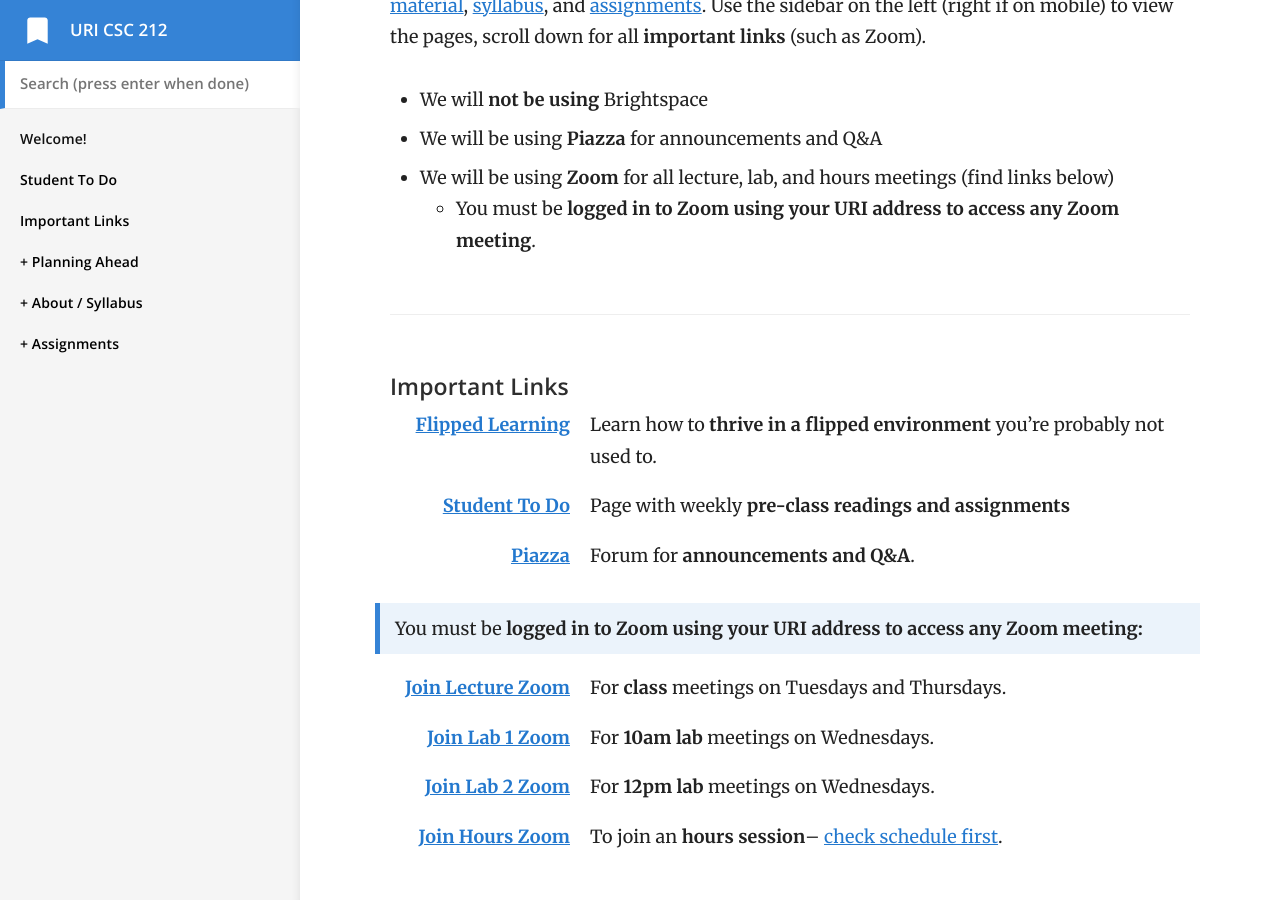
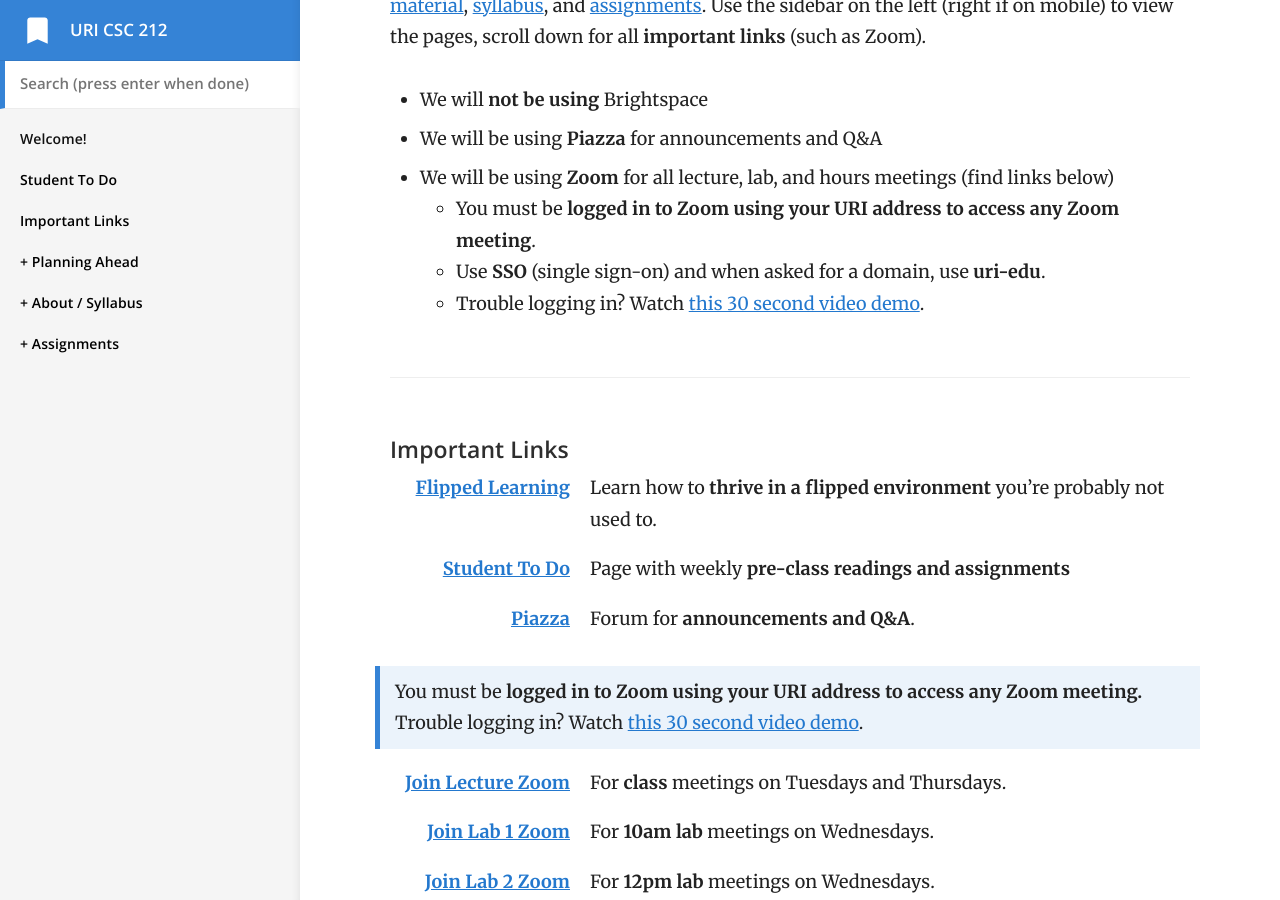
Before and after one commit to vcc-csc212/sp21-archive, a Jekyll site: the page built from index.md, in a window 1280 px wide and 900 px high, scrolled down 563 px. Built offline with Jekyll 4.4.1, drawn with Linux system fonts in a browser that asks for light colours.

Commit message:
added link to zoom login vid

```diff
--- a/index.md
+++ b/index.md
@@ -12,6 +12,8 @@ This site will be used to house all non-confidential course information such as
 - We will be using **Piazza** for announcements and Q&A
 - We will be using **Zoom** for all lecture, lab, and hours meetings (find links below)
 	- You must be **logged in to Zoom using your URI address to access any Zoom meeting**.
+	- Use **SSO** (single sign-on) and when asked for a domain, use **uri-edu**.
+	- Trouble logging in? Watch [this 30 second video demo](https://youtu.be/XYM-nMXAiRY).
 
 ---
 
@@ -25,7 +27,8 @@ This site will be used to house all non-confidential course information such as
 [Piazza](http://piazza.com/uri/spring2021/csc212)
 : Forum for **announcements and Q&A**.
 
-> You must be **logged in to Zoom using your URI address to access any Zoom meeting:**
+> You must be **logged in to Zoom using your URI address to access any Zoom meeting.**
+Trouble logging in? Watch [this 30 second video demo](https://youtu.be/XYM-nMXAiRY).
 
 [Join Lecture Zoom](https://uri-edu.zoom.us/j/95414158050?pwd=TlhFS2h0OWVUaUJXN0xCVUg5RkR6Zz09)
 : For **class** meetings on Tuesdays and Thursdays.
```
Also changed, not shown: _docs/2-about/staff.md (+2 -1 lines).
